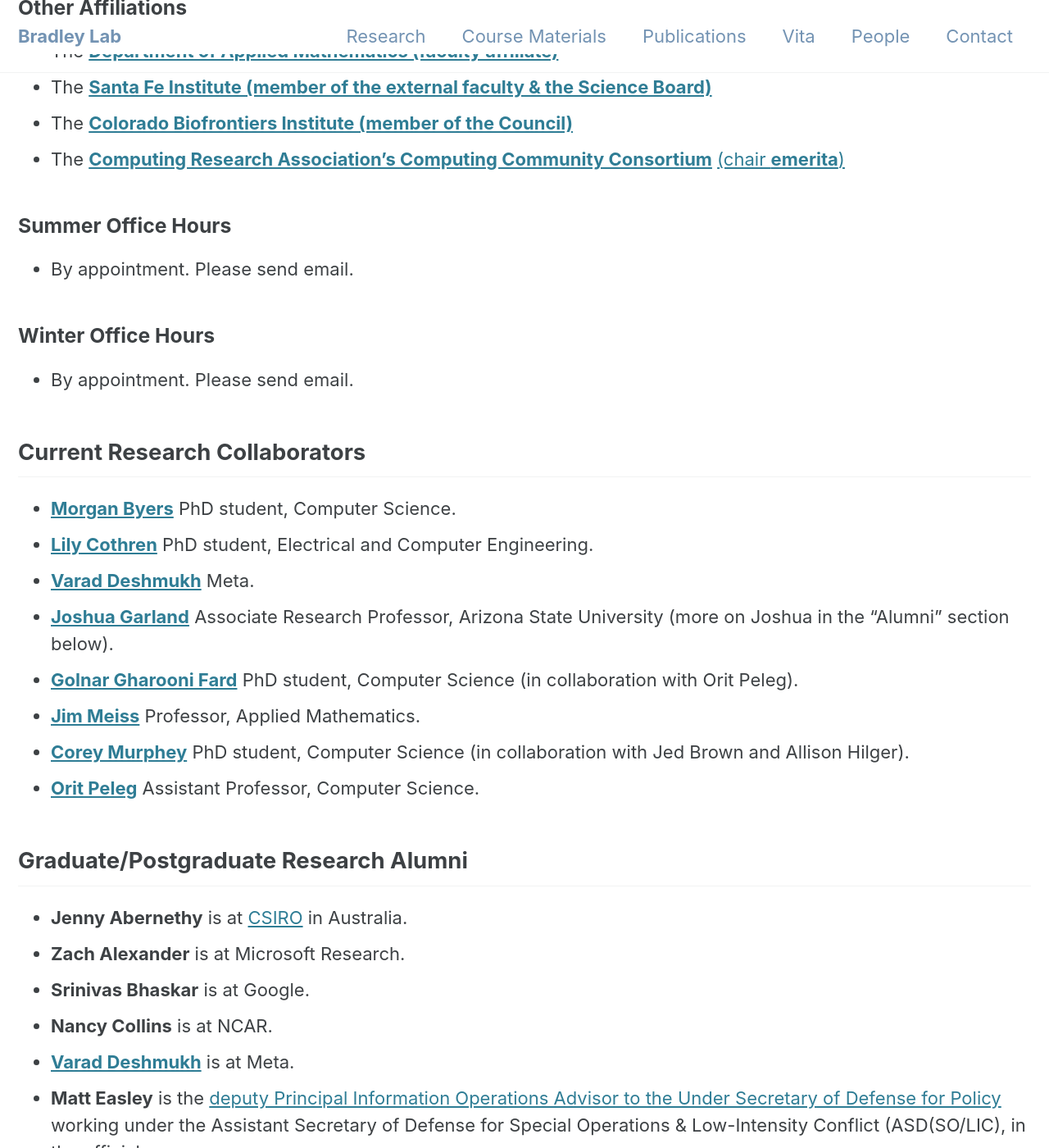
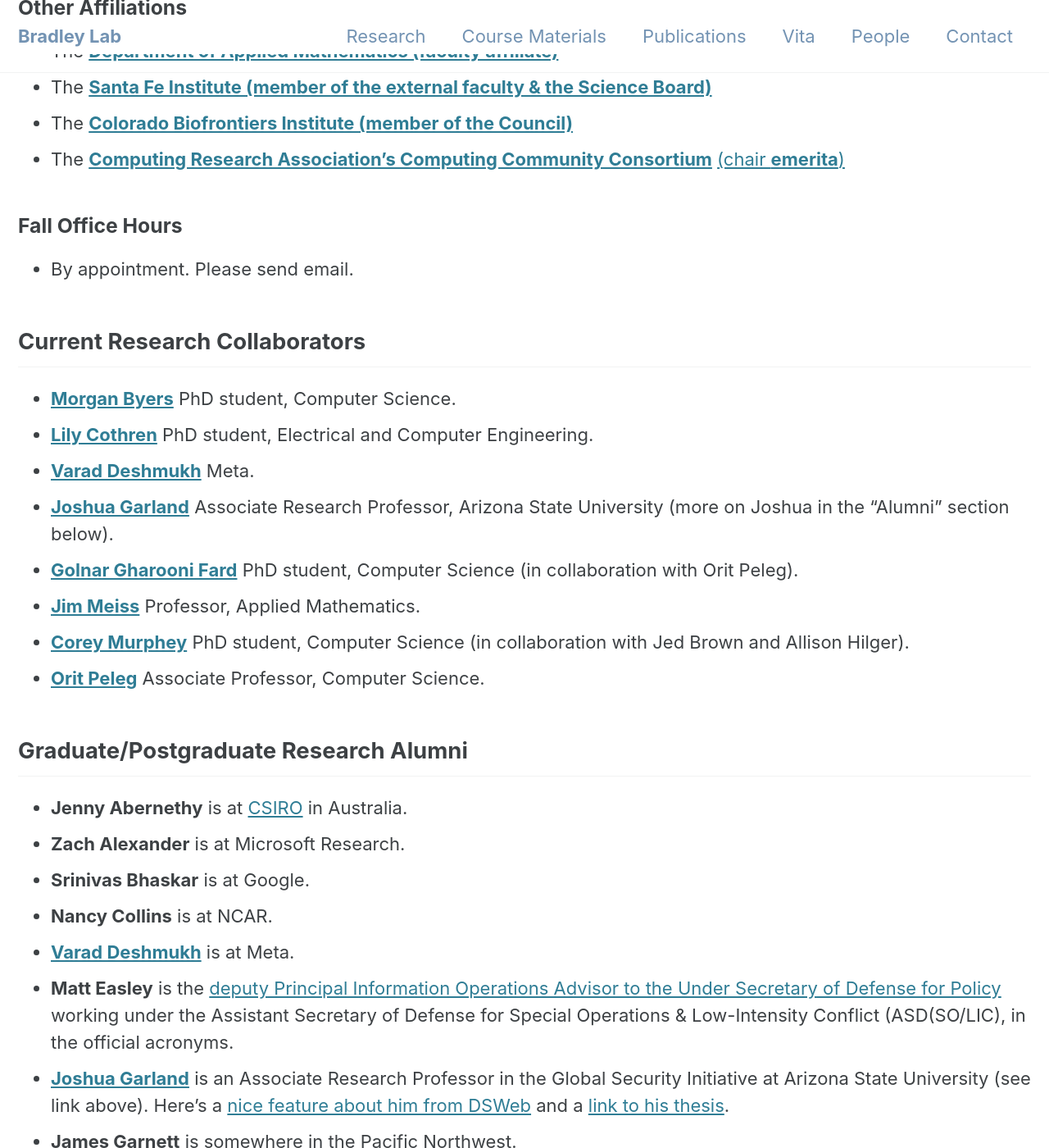
Before and after one commit to lizbradley/Bradley-Lab, a Jekyll site: the page built from _pages/index.md, in a window 1280 px wide and 1400 px high, scrolled down 875 px. Shown: the whole window at 82% size. Built offline with Jekyll 4.4.1, drawn with Linux system fonts in a browser that asks for light colours; cached includes are drawn as plain includes; the list of posts is cut into pages by our own code.

```diff
--- a/_pages/office_hours.md
+++ b/_pages/office_hours.md
@@ -1,11 +1,5 @@
 <h3>
-Summer Office Hours
+Fall Office Hours
 </h3>
 
 - By appointment. Please send email.
-
-<h3>
-Winter Office Hours
-</h3>
-
-- By appointment. Please send email.
--- a/_pages/people.md
+++ b/_pages/people.md
@@ -9,7 +9,7 @@
 - [**Golnar Gharooni Fard**](http://ggfard.com) PhD student, Computer Science (in collaboration with Orit Peleg).
 - [**Jim Meiss**](http://amath.colorado.edu/faculty/jdm/) Professor, Applied Mathematics.
 - [**Corey Murphey**](https://clmurphey.github.io/) PhD student, Computer Science (in collaboration with Jed Brown and Allison Hilger).
-- [**Orit Peleg**](https://www.colorado.edu/biofrontiers/orit-peleg) Assistant Professor, Computer Science.
+- [**Orit Peleg**](https://www.colorado.edu/biofrontiers/orit-peleg) Associate Professor, Computer Science.
 
 <h2> Graduate/Postgraduate Research Alumni </h2>
 
```
